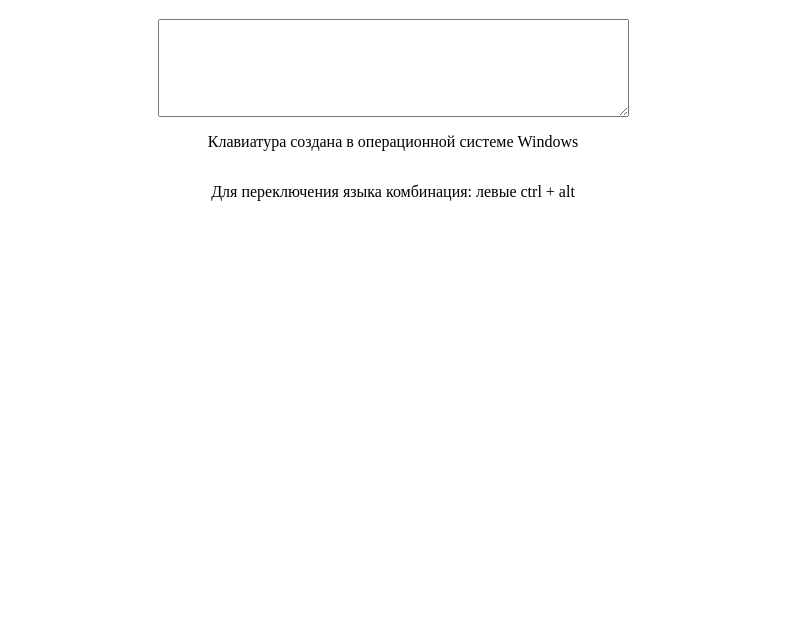
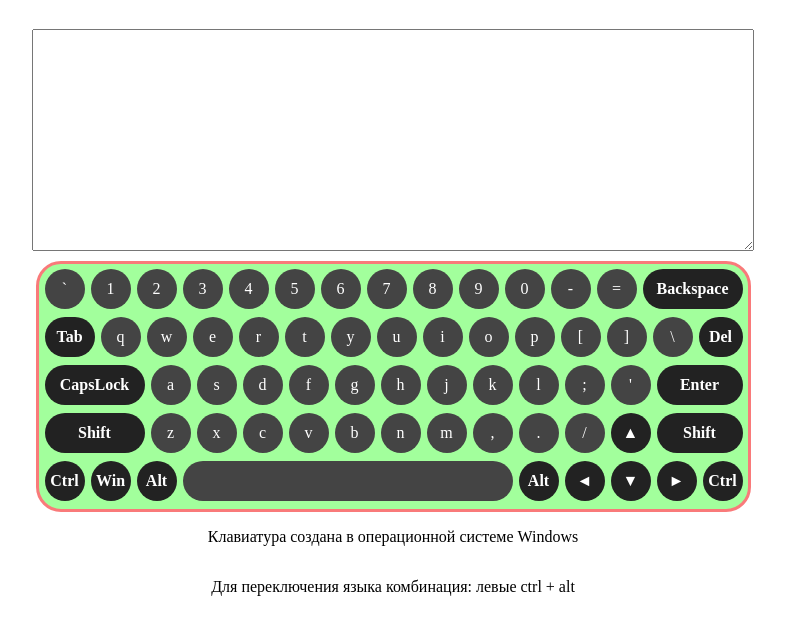
Before and after one commit to QwertykQwertov/virtual-keyboard, a website with bundled scripts: page index.html in a window 1280 px wide. Shown: the part 61-696 px from the top of the page, without its empty margins (247-1032 px from the left). Built offline with nearby package versions, Linux system fonts and the light colour scheme.

Commit message:
feat: create keyboard keys

```diff
--- a/js/main.js
+++ b/js/main.js
@@ -1,5 +1,5 @@
-import {arrSymbols} from './modules/keybordSymbols.js'
+
 import { createDOM } from './modules/createDOM.js'
 
-console.log(arrSymbols)
+// console.log(arrSymbols)
 createDOM()
--- a/js/modules/createDOM.js
+++ b/js/modules/createDOM.js
@@ -1,12 +1,18 @@
-export function createDOM(e) {
+import { createKeys } from "./createKeys.js";
+import { arrSymbols } from './keybordSymbols.js'
+
+export function createDOM() {
+  // Создание контейнера
   const containerDiv = document.createElement("div");
   containerDiv.classList.add("container");
 
+  // Создание заголовка
   const title = document.createElement("h1");
   title.textContent = "RSS Виртуальная клавиатура"
   title.classList.add("title")
   containerDiv.appendChild(title);
 
+  // Создание текстового поля
   const textarea = document.createElement("textarea");
   textarea.classList.add("textarea")
   textarea.setAttribute("id", "textarea")
@@ -14,46 +20,28 @@ export function createDOM(e) {
   textarea.setAttribute("cols", "50")
   containerDiv.appendChild(textarea)
 
+  // Создание блока клавиатуры
   const keyboard = document.createElement("div")
   keyboard.classList.add("keyboard")
   keyboard.setAttribute("id", "keyboard");
-  // const c = document.createDocumentFragment();
-  // for (let s = 0; s < e.length; s += 1) {
-  //   const a = document.createElement("div");
-  //   a.classList.add("keyboard--row", "row");
-  //   for (let t = 0; t < e[s].length; t += 1) {
-  //     const c = document.createElement("div");
-  //     c.classList.add("keyboard--key", "key", e[s][t].className);
-  //     const n = document.createElement("span");
-  //     n.classList.add("rus", "hidden"),
-  //       n.insertAdjacentHTML("afterBegin", `<span class="caseDown hidden">${e[s][t].rus.caseDown}</span>`),
-  //       n.insertAdjacentHTML("beforeEnd", `<span class="caseUp hidden">${e[s][t].rus.caseUp}</span>`),
-  //       n.insertAdjacentHTML("beforeEnd", `<span class="caps hidden">${e[s][t].rus.caps || e[s][t].rus.caseUp}</span>`),
-  //       n.insertAdjacentHTML("beforeEnd", `<span class="shiftCaps hidden">${e[s][t].rus.shiftCaps || e[s][t].rus.caseDown}</span>`),
-  //       c.appendChild(n);
-  //     const i = document.createElement("span");
-  //     i.classList.add("eng"),
-  //       i.insertAdjacentHTML("afterBegin", `<span class="caseDown">${e[s][t].eng.caseDown}</span>`),
-  //       i.insertAdjacentHTML("beforeEnd", `<span class="caseUp hidden">${e[s][t].eng.caseUp}</span>`),
-  //       i.insertAdjacentHTML("beforeEnd", `<span class="caps hidden">${e[s][t].eng.caps || e[s][t].eng.caseUp}</span>`),
-  //       i.insertAdjacentHTML("beforeEnd", `<span class="shiftCaps hidden">${e[s][t].eng.shiftCaps || e[s][t].eng.caseDown}</span>`),
-  //       c.appendChild(i),
-  //       a.appendChild(c)
-  //   }
-  //   c.appendChild(a)
-  // }
-  // this.element.appendChild(c),
-    containerDiv.appendChild(keyboard);
+  containerDiv.appendChild(keyboard);
+
+  // Создание подписи с информацией об ОС
   const osTitle = document.createElement("p");
-  osTitle.textContent = "Клавиатура создана в операционной системе Windows",
-  osTitle.classList.add("description"),
+  osTitle.textContent = "Клавиатура создана в операционной системе Windows"
+  osTitle.classList.add("description")
   containerDiv.appendChild(osTitle);
 
+  // Создание инструкции для смены раскладки
   const instruction = document.createElement("p")
   instruction.innerText = "Для переключения языка комбинация: левыe ctrl + alt"
   instruction.classList.add("language")
   containerDiv.appendChild(instruction)
 
+  // Вставка контейнера на страницу
   document.body.appendChild(containerDiv)
+
+  // Заполнение клавиатуры
+  createKeys(keyboard, arrSymbols)
   console.log('work')
 }
--- /dev/null
+++ b/js/modules/createKeys.js
@@ -0,0 +1,35 @@
+export function createKeys(keyboard, arrayRow) {
+  arrayRow.forEach(el => {
+    const row = document.createElement("div");
+    row.classList.add("row");
+    row.appendChild(setKeysInRow(el))
+    keyboard.appendChild(row)
+  });
+}
+
+function setKeysInRow(el) {
+  const wrapper = document.createDocumentFragment();
+
+  el.forEach(keyObj => {
+    const key = document.createElement("div");
+    key.classList.add("key", keyObj.bind);
+
+    const ruSymbol = document.createElement("span");
+    ruSymbol.classList.add("ru", "hidden")
+    ruSymbol.insertAdjacentHTML("beforeEnd", `<span class="caseDown hidden">${keyObj.ru.caseDown}</span>`)
+    ruSymbol.insertAdjacentHTML("beforeEnd", `<span class="caseUp hidden">${keyObj.ru.caseUp}</span>`)
+    ruSymbol.insertAdjacentHTML("beforeEnd", `<span class="caps hidden">${keyObj.ru.caps || keyObj.ru.caseUp}</span>`)
+    ruSymbol.insertAdjacentHTML("beforeEnd", `<span class="shiftCaps hidden">${keyObj.ru.shiftCaps || keyObj.ru.caseDown}</span>`)
+    key.appendChild(ruSymbol);
+
+    const enSymbol = document.createElement("span");
+    enSymbol.classList.add("en")
+    enSymbol.insertAdjacentHTML("beforeEnd", `<span class="caseDown">${keyObj.en.caseDown}</span>`)
+    enSymbol.insertAdjacentHTML("beforeEnd", `<span class="caseUp hidden">${keyObj.en.caseUp}</span>`)
+    enSymbol.insertAdjacentHTML("beforeEnd", `<span class="caps hidden">${keyObj.en.caps || keyObj.en.caseUp}</span>`)
+    enSymbol.insertAdjacentHTML("beforeEnd", `<span class="shiftCaps hidden">${keyObj.en.shiftCaps || keyObj.en.caseDown}</span>`)
+    key.appendChild(enSymbol);
+    wrapper.appendChild(key)
+  })
+  return wrapper
+}
--- a/sass/abstract/_constants.scss
+++ b/sass/abstract/_constants.scss
@@ -0,0 +1,4 @@
+$keyboard-border: #f97a7a;
+$keyboard-bg: #a2ff9c;
+
+$border-radius: 25px;
--- /dev/null
+++ b/sass/components/_keyboard.scss
@@ -0,0 +1,98 @@
+.keyboard {
+  width: 704px;
+  margin: 0 auto;
+  padding: 5px;
+  padding-left: 0;
+  padding-bottom: 0;
+  background: $keyboard-bg;
+  border: 3px solid $keyboard-border;
+  border-radius: $border-radius;
+}
+
+.row {
+  clear: both;
+  width: 100%;
+  height: 40px;
+  margin-bottom: 8px;
+}
+
+.key {
+  float: left;
+  width: 40px;
+  height: 40px;
+  margin-left: 6px;
+  font-weight: 500;
+  line-height: 40px;
+  text-align: center;
+  color: #ffffff;
+  background: #444444;
+  border-radius: $border-radius;
+  cursor: pointer;
+  user-select: none;
+  transition: border-radius 0.3s, background-color 0.3s;
+}
+
+.key:hover {
+  background: #79aa89;
+}
+
+.key.active {
+  background-color: #2cfd72;
+  border-radius: 50px;
+}
+
+.AltLeft,
+.AltRight,
+.ArrowUp,
+.ArrowLeft,
+.ArrowDown,
+.ArrowRight,
+.Backspace,
+.CapsLock,
+.ControlLeft,
+.ControlRight,
+.Delete,
+.Enter,
+.ShiftLeft,
+.ShiftRight,
+.Tab,
+.MetaLeft {
+  font-weight: 600;
+  background-color: #222222;
+}
+
+.keyboard .Tab {
+  width: 50px;
+}
+
+.keyboard .Backspace,
+.keyboard .CapsLock,
+.keyboard .ShiftLeft {
+  width: 100px;
+}
+
+.keyboard .Delete {
+  width: 44px;
+}
+
+.keyboard .Enter,
+.keyboard .ShiftRight {
+  width: 86px;
+}
+
+.keyboard .Space {
+  width: 330px;
+}
+
+.caseDown,
+.caseUp,
+.shiftCaps,
+.caps {
+  display: block;
+  width: 100;
+  min-height: 40px;
+}
+
+.hidden {
+  display: none;
+}
--- /dev/null
+++ b/sass/components/_textarea.scss
@@ -0,0 +1,9 @@
+.textarea {
+  display: block;
+  width: 700px;
+  height: 200px;
+  margin: 10px auto 10px;
+  padding: 10px;
+  font-size: 18px;
+  color: #444444;
+}
--- a/sass/style.scss
+++ b/sass/style.scss
@@ -8,3 +8,5 @@
 @import "abstract/placeholders";
 
 // Components
+@import "components/textarea";
+@import "components/keyboard";
```
Also changed, not shown: css/style.css, 1 other file.
